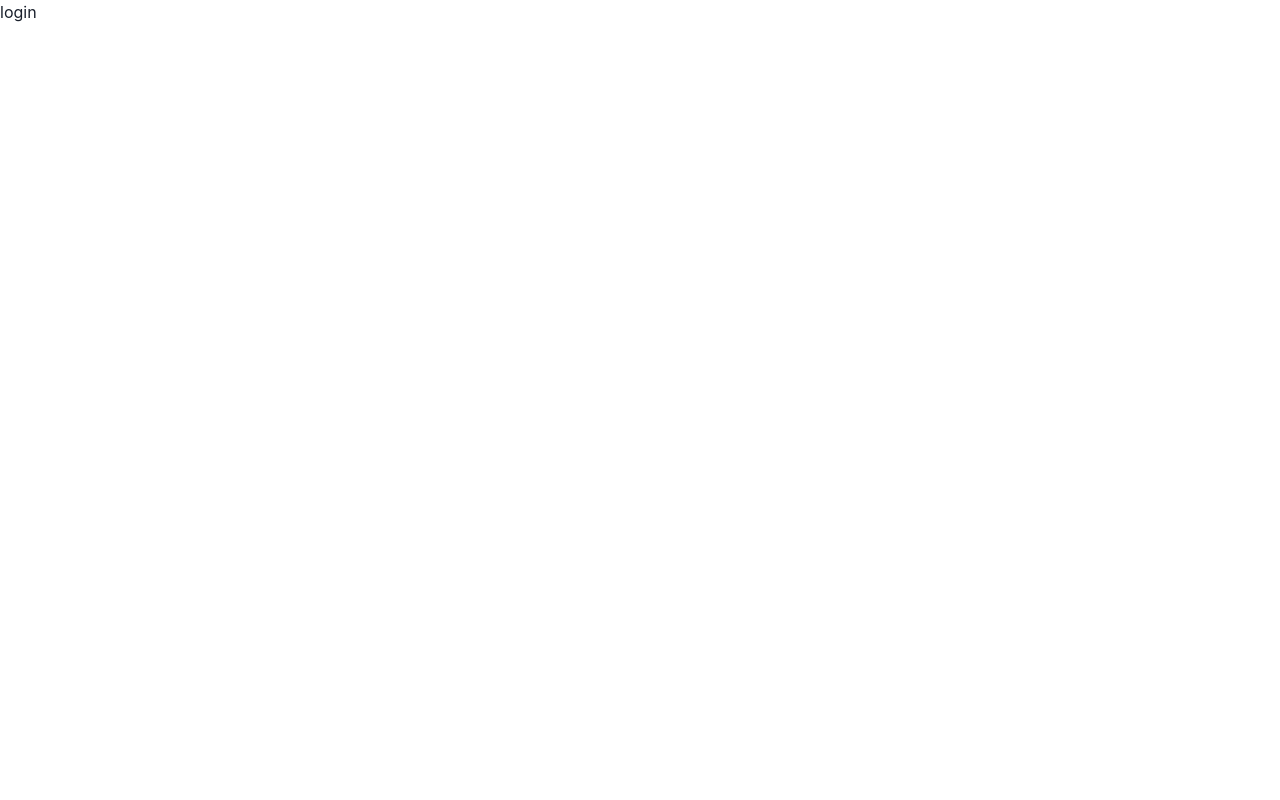
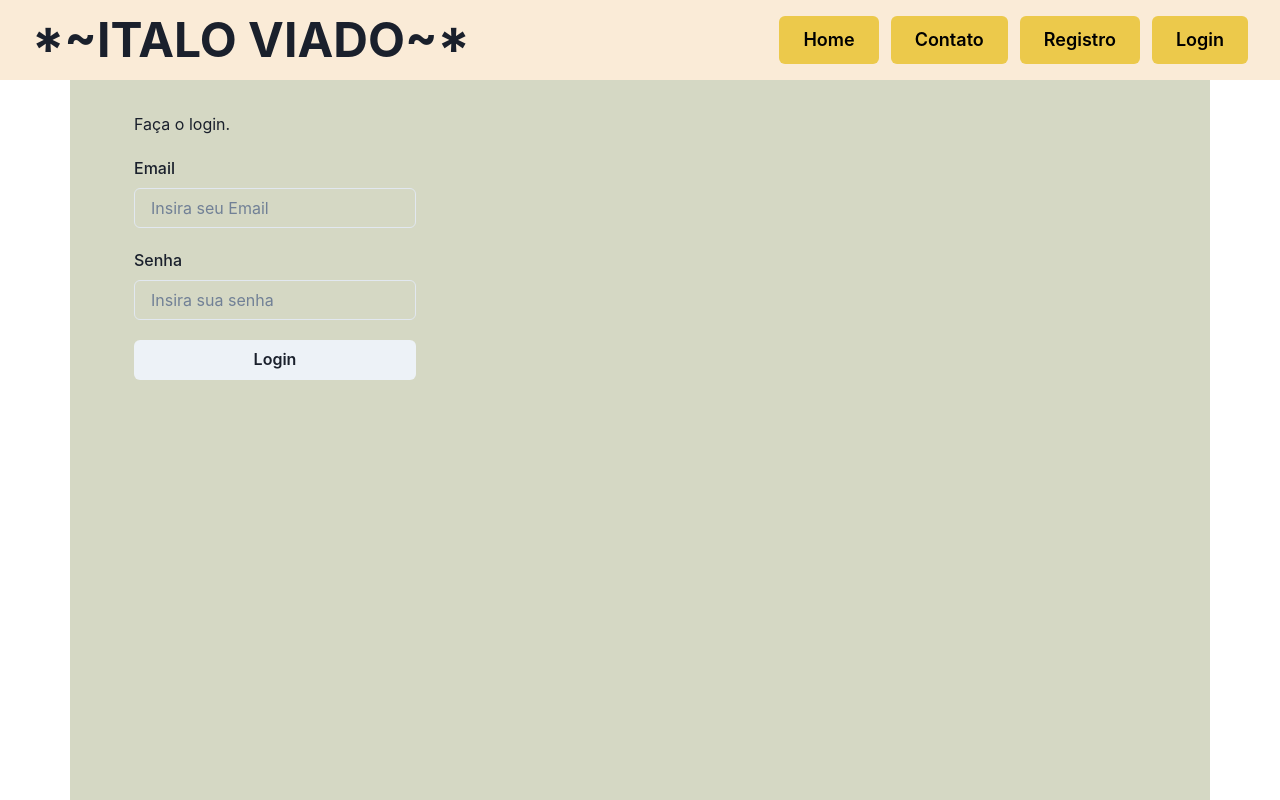
Before and after one commit to pedr0ferrari/blog, a Next.js app: page /login in a window 1280 px wide. Built offline with nearby package versions, Linux system fonts and the light colour scheme; no server answers.

Commit message:
add authentication with firebase, create useLoggedInUser hook and login page

```diff
--- a/components/header/header.tsx
+++ b/components/header/header.tsx
@@ -1,10 +1,12 @@
-import Link from "next/link";
-import styles from "./header.module.css";
+import React, { useContext } from "react";
 import { Button, Flex, Heading } from "@chakra-ui/react";
-import handler from "../../pages/api/hello";
 import { useRouter } from "next/router";
+import { FirebaseCtx } from "../../config/context";
+import useLoggedInUser from "../../hooks/useLoggedInUser";
 
 const Header = () => {
+  const { user } = useLoggedInUser();
+  const { auth } = useContext(FirebaseCtx);
   const router = useRouter();
   const handleRoute = (path: string) => {
     router.push(path);
@@ -18,9 +20,17 @@ const Header = () => {
       alignItems="center"
       backgroundColor="antiquewhite"
     >
+      {user ? (
+        <Heading size="2xl" flexGrow="1">
+          {user.name}
+        </Heading>
+      ) : (
         <Heading size="2xl" flexGrow="1">
           *~ITALO VIADO~*
         </Heading>
+      )}
+
+      {user ? (
         <Flex as="nav" gap={3}>
           <Button
             size="lg"
@@ -57,6 +67,39 @@ const Header = () => {
           >
             Perfil
           </Button>
+
+          <Button
+            size="lg"
+            as="a"
+            colorScheme="yellow"
+            onClick={async () => {
+              await auth.signOut();
+              handleRoute("/");
+            }}
+          >
+            Logout
+          </Button>
+        </Flex>
+      ) : (
+        <Flex as="nav" gap={3}>
+          <Button
+            size="lg"
+            as="a"
+            colorScheme="yellow"
+            onClick={() => handleRoute("/")}
+          >
+            Home
+          </Button>
+
+          <Button
+            size="lg"
+            as="a"
+            colorScheme="yellow"
+            onClick={() => handleRoute("/contato")}
+          >
+            Contato
+          </Button>
+
           <Button
             size="lg"
             as="a"
@@ -74,6 +117,7 @@ const Header = () => {
             Login
           </Button>
         </Flex>
+      )}
     </Flex>
   );
 };
--- a/config/context.tsx
+++ b/config/context.tsx
@@ -1,30 +1,59 @@
+import React, { useEffect, useState } from "react";
+import firebase from "firebase/app";
+import "firebase/auth";
+import "firebase/firestore";
 import { type } from "os";
-import React, { Children } from "react";
 
-export const config = {
-  firebaseConfig: {
-    apiKey: "AIzaSyBPaDSzfhg1tuafAab3YgaSvqgpBkhCA08",
-    authDomain: "blog-ffb3e.firebaseapp.com",
-    projectId: "blog-ffb3e",
-    storageBucket: "blog-ffb3e.appspot.com",
-    messagingSenderId: "134131214803",
-    appId: "1:134131214803:web:953323610b7bf2cb45a726",
-    measurementId: "G-ECTRG0DTCJ",
-  },
-};
 export type FirebaseCtxType = {
-  user: string;
+  authUser: firebase.User | false | null;
+  auth: firebase.auth.Auth;
+  firestore: firebase.firestore.Firestore;
 };
 
 export const FirebaseCtx = React.createContext<FirebaseCtxType>(
   {} as FirebaseCtxType
 );
 
+export const firebaseConfig = {
+  apiKey: "AIzaSyBPaDSzfhg1tuafAab3YgaSvqgpBkhCA08",
+  authDomain: "blog-ffb3e.firebaseapp.com",
+  projectId: "blog-ffb3e",
+  storageBucket: "blog-ffb3e.appspot.com",
+  messagingSenderId: "134131214803",
+  appId: "1:134131214803:web:953323610b7bf2cb45a726",
+  measurementId: "G-ECTRG0DTCJ",
+};
+
+try {
+  if (!firebase.apps.length) {
+    firebase.initializeApp(firebaseConfig);
+  }
+  console.log("Firebase connected");
+} catch (error) {
+  console.error(error);
+}
+
 export const FirebaseProvider: React.FC<{ children: React.ReactNode }> = ({
   children,
 }) => {
-  const user = "Pedro";
+  const [authUser, setAuthUser] = useState<firebase.User | false | null>(null);
+  const auth = firebase.auth();
+  const firestore = firebase.firestore();
+
+  useEffect(() => {
+    //aqui o efeito é executado
+    return auth.onAuthStateChanged((user) => {
+      if (!user) {
+        setAuthUser(false);
+      } else {
+        setAuthUser(user);
+      }
+    });
+  }, [authUser]); //o efeito depende dos valores do array de dependência (authuser)
+
   return (
-    <FirebaseCtx.Provider value={{ user }}>{children}</FirebaseCtx.Provider>
+    <FirebaseCtx.Provider value={{ authUser, auth, firestore }}>
+      {children}
+    </FirebaseCtx.Provider>
   );
 };
--- /dev/null
+++ b/hooks/useLoggedInUser.tsx
@@ -0,0 +1,39 @@
+import { useContext, useEffect, useState } from "react";
+import { FirebaseCtx } from "../config/context";
+
+type UserType = { name: string; email: string };
+const useLoggedInUser = () => {
+  // usar contexto do firebase para pegar o authuser
+  const { authUser, firestore } = useContext(FirebaseCtx);
+  const firebaseUserID = authUser ? authUser.uid : null;
+  const [user, setUser] = useState<UserType | false | null>(null);
+
+  // useeffect para conferir se o user está deslogado
+  useEffect(() => {
+    if (authUser === false) {
+      setUser(false);
+    }
+  }, [authUser]);
+
+  // useeffect para buscar os dados do user se o mesmo tiver um ID
+  useEffect(() => {
+    if (typeof firebaseUserID === "string") {
+      firestore
+        .collection("users")
+        .doc(firebaseUserID)
+        .get()
+        .then((doc) => {
+          const userData = doc.data() as UserType;
+          setUser(userData);
+        })
+        .catch((error) => {
+          console.log(error);
+        });
+    }
+  }, [firebaseUserID]);
+
+  // retornar o estado de login (authstate)
+  return { user };
+};
+
+export default useLoggedInUser;
--- a/pages/_app.tsx
+++ b/pages/_app.tsx
@@ -2,6 +2,7 @@ import "../styles/globals.css";
 import type { AppProps } from "next/app";
 import { ChakraProvider } from "@chakra-ui/react";
 import { FirebaseProvider } from "../config/context";
+import React from "react";
 
 const MyApp = ({ Component, pageProps }: AppProps) => {
   return (
--- a/pages/contato.tsx
+++ b/pages/contato.tsx
@@ -11,6 +11,7 @@ import {
 import { useState } from "react";
 import Header from "../components/header/header";
 import Main from "../layouts/Main";
+import React from "react";
 
 const Contato = () => {
   const [nome, setNome] = useState("");
--- a/pages/index.tsx
+++ b/pages/index.tsx
@@ -2,6 +2,7 @@ import dynamic from "next/dynamic";
 import Header from "../components/header/header";
 import Main from "../layouts/Main";
 import postList from "../lib/postlist";
+import React from "react";
 
 const PostList = dynamic(() => import("../components/postList"), {
   ssr: false,
--- a/pages/login.tsx
+++ b/pages/login.tsx
@@ -1,7 +1,58 @@
-import React from "react";
+import { Button, Flex, FormControl, FormLabel, Input } from "@chakra-ui/react";
+import React, { useContext } from "react";
+import { useForm } from "react-hook-form";
+import Header from "../components/header/header";
+import { FirebaseCtx } from "../config/context";
+import Main from "../layouts/Main";
 
-const login = () => {
-  return <div>login</div>;
+const Login: React.FC = () => {
+  const { auth } = useContext(FirebaseCtx);
+  const { register, handleSubmit } = useForm({
+    defaultValues: {
+      email: "",
+      password: "",
+    },
+  });
+  const handleLogin = async (data: any) => {
+    console.log("data", data);
+    const res = await auth.signInWithEmailAndPassword(
+      data.email,
+      data.password
+    );
+    console.log(res);
+  };
+  return (
+    <>
+      <Header />
+      <Main>
+        <Flex
+          as="form"
+          direction="column"
+          gap={5}
+          onSubmit={handleSubmit(handleLogin)}
+        >
+          Faça o login.
+          <FormControl>
+            <FormLabel>Email</FormLabel>
+            <Input
+              placeholder="Insira seu Email"
+              type="email"
+              {...register("email")}
+            />
+          </FormControl>
+          <FormControl>
+            <FormLabel>Senha</FormLabel>
+            <Input
+              placeholder="Insira sua senha"
+              type="password"
+              {...register("password")}
+            />
+          </FormControl>
+          <Button type="submit">Login</Button>
+        </Flex>
+      </Main>
+    </>
+  );
 };
 
-export default login;
+export default Login;
--- a/pages/meusposts.tsx
+++ b/pages/meusposts.tsx
@@ -1,5 +1,6 @@
 import Header from "../components/header/header";
 import Main from "../layouts/Main";
+import React from "react";
 
 function MeusPosts() {
   return (
--- a/pages/perfil.tsx
+++ b/pages/perfil.tsx
@@ -1,5 +1,6 @@
 import Header from "../components/header/header";
 import Main from "../layouts/Main";
+import React from "react";
 
 const Perfil = () => {
   return (
```
Also changed, not shown: package.json (+8 -2 lines), pages/registro.tsx (+24 -2 lines), .eslintrc.json, 1 other file (tests, documents, lock files or other folders). Lines whose indentation alone changed are shown as unchanged.
